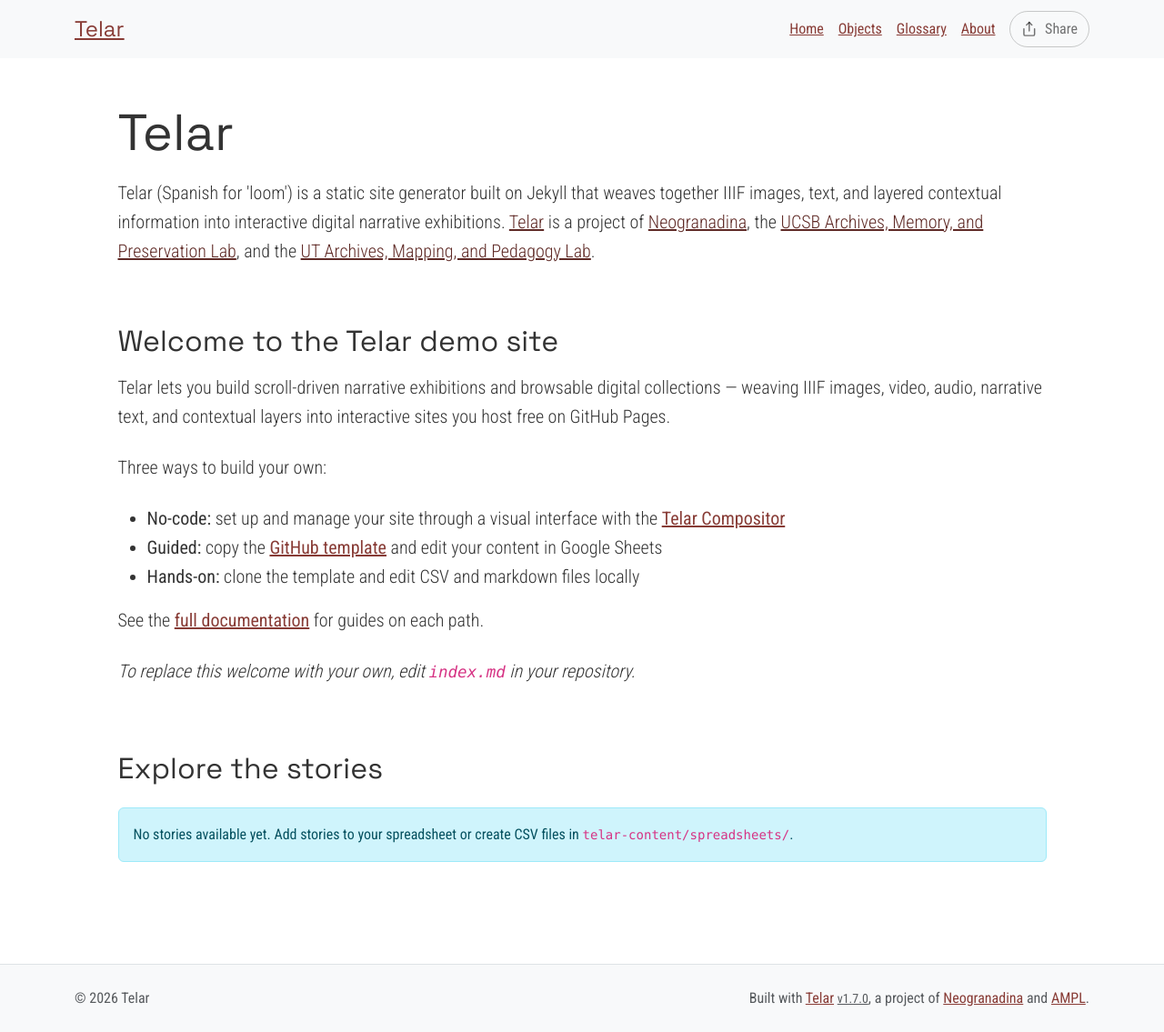
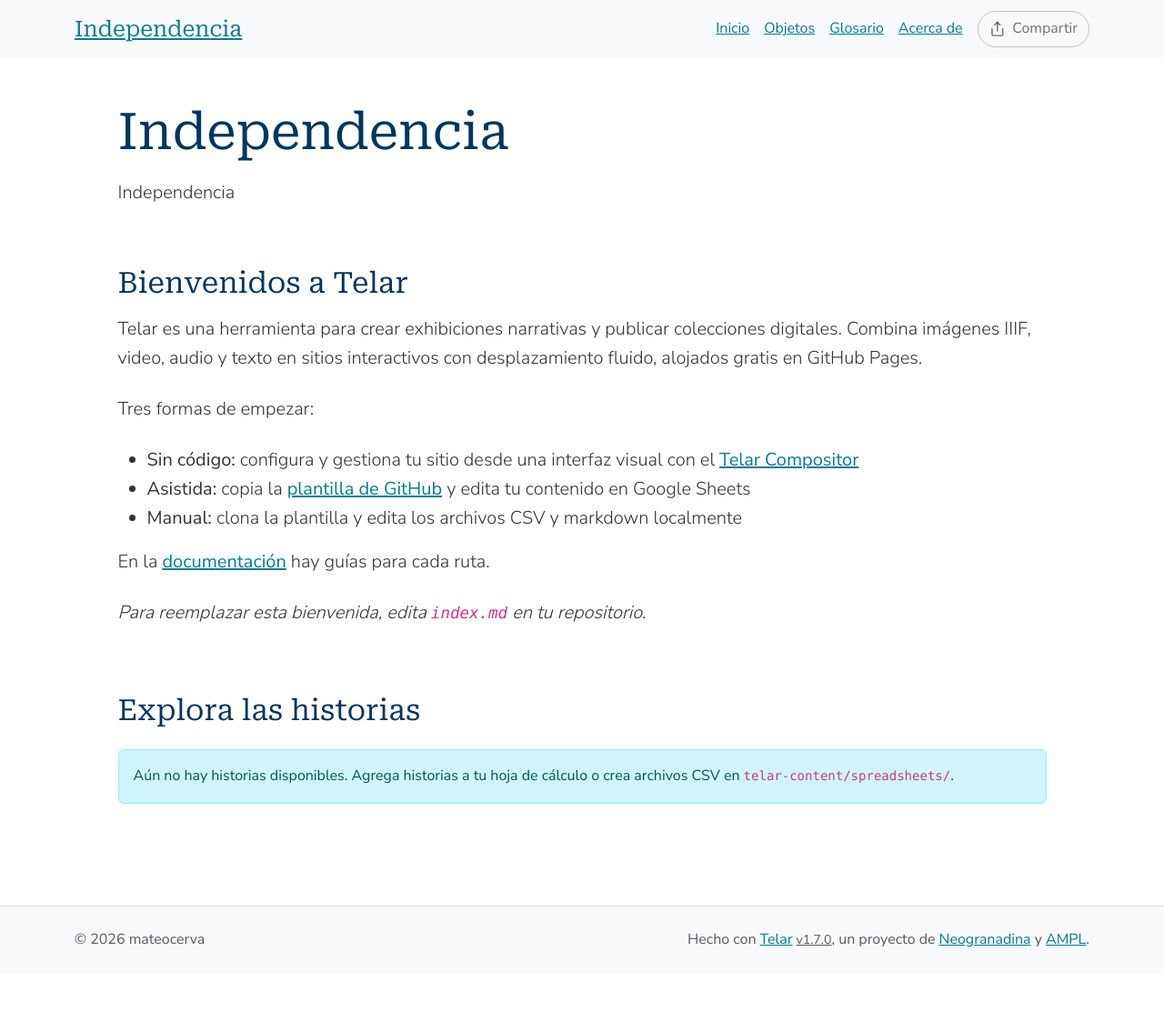
Before and after one commit to mateocerva/independencia, a Jekyll site: the page built from index.md, in a window 1280 px wide. Shown: the whole page at 91% size. Built offline with Jekyll 4.4.1, drawn with Linux system fonts in a browser that asks for light colours; after the commit the page ends 1071 px from its top, so only the background shows below that.

Commit message:
Set up site configuration and starter content

```diff
--- a/_config.yml
+++ b/_config.yml
@@ -2,15 +2,15 @@
 # https://telar.org
 
 # Site Settings
-title: "Telar"
-description: "Telar (Spanish for 'loom') is a static site generator built on Jekyll that weaves together IIIF images, text, and layered contextual information into interactive digital narrative exhibitions. <a href='https://github.com/UCSB-AMPLab/telar'>Telar</a> is a project of <a href='https://neogranadina.org'>Neogranadina</a>, the <a href='https://ampl.clair.ucsb.edu/'>UCSB Archives, Memory, and Preservation Lab</a>, and the <a href='https://liberalarts.utexas.edu/history/'>UT Archives, Mapping, and Pedagogy Lab</a>."
-url: "https://ampl.clair.ucsb.edu"
-baseurl: "/telar"
-author: ""
+title: "Independencia"
+description: "Independencia"
+url: "https://mateocerva.github.io"
+baseurl: "/independencia"
+author: "mateocerva"
 email: ""
-telar_theme: "trama" # Options: trama, paisajes, neogranadina, santa-barbara, austin, or custom
+telar_theme: "santa-barbara" # Options: trama, paisajes, neogranadina, santa-barbara, austin, or custom
 logo: ""
-telar_language: "en" # Options: "en" (English), "es" (Español)
+telar_language: "es" # Options: "en" (English), "es" (Español)
 collection_mode: false # Set to true to show objects first with large thumbnails and stories below with small thumbnails (collection-first homepage)
 
 # Story Interface Settings
@@ -18,7 +18,7 @@
   show_on_homepage: true # Set to false to hide stories section from homepage (stories still accessible via direct URL)
   show_story_steps: true # Set to false to hide "Step X" overlay in stories
   show_object_credits: true # Set to true to display object credits badge (bottom-left corner, dismissable)
-  include_demo_content: true # Fetch demo stories from content.telar.org. Switch this off to hide demo stories and their content.
+  include_demo_content: false # Fetch demo stories from content.telar.org. Switch this off to hide demo stories and their content.
 
 # Collection Interface Settings
 collection_interface:
@@ -45,7 +45,7 @@
 #    - If using GitHub Pages: GitHub Actions will automatically discover tab GIDs and fetch CSVs
 #    - If running locally: Run `python3 scripts/fetch_google_sheets.py` before building
 google_sheets:
-  enabled: true
+  enabled: false
   published_url: "https://docs.google.com/spreadsheets/d/e/2PACX-1vT9eeRoyQCr1j-1uDaWBm-rgZNXtn9A-mepL0I4dqDTx2-E_6gbVD-8x0DYDVhppiAzrFpd20_9cr3z/pubhtml"
 
 #
--- a/telar-content/spreadsheets/blank_template.csv
+++ /dev/null
@@ -1,5 +0,0 @@
-step,object,page,x,y,zoom,clip_start,clip_end,loop,alt_text,question,answer,layer1_button,layer1_content,layer2_button,layer2_content
-#,object_id from the objects tab,for multi-page items,horizontal position 0-1 (0.5 = center),vertical position 0-1 (0.5 = center),(1.0 = full image),"Start time for video/audio clips, e.g. ""1:30"" (m:ss) or ""90"" (seconds)",End time for video/audio clips,yes to loop the clip,"Describe what is visible in this zoomed view for screen readers. If empty, the object's image description is used.",Heading for this step,Brief 1-2 sentence text,"Optional button text (default: ""Learn more"")","Panel content: write text here, paste markdown, or enter path to .md file (e.g. your-story/file.md)","Optional second button text (default: ""Go deeper"")","Second panel: write text here, paste markdown, or enter path to .md file"
-1,telar-placeholder,,,,,,,,,question,answer,,,,
-2,telar-placeholder,,,,,,,,,question,answer,,,,
-3,telar-placeholder,,,,,,,,,question,answer,,,,
--- a/telar-content/spreadsheets/glossary.csv
+++ b/telar-content/spreadsheets/glossary.csv
@@ -2,6 +2,4 @@
 id_término,titulo,definición
 # Make it lower-case and avoid spaces.,# Please provide a title — this is required.,"Panel content: write text here, paste markdown, or the name of an .md file in /components/texts/glossary/ (the .md extension is required)"
 # Escríbelo en minúsculas y sin espacios.,# Incluye un título: este campo es obligatorio.,"Contenido del panel: escribe texto aquí, pega markdown, o indica un archivo archivo .md en /components/texts/glossary/ (la extensión .md es obligatoria)"
-telar,Telar,"Telar (Spanish for 'loom') is a minimal-computing framework that weaves together IIIF images, audio, video, and texts to create layered visual narratives for digital scholarship, public exhibitions, community storytelling, and classroom projects. Learn more at [Telar.org](https://telar.org)
-
-Telar es un marco de computación mínima que entreteje imágenes IIIF, audio, video y textos en narrativas visuales por capas para humanidades digitales, exposiciones públicas, narrativa comunitaria y proyectos en el salón de clase. Aprende más en [Telar.org](https://telar.org)"
+telar,Telar,"Telar es un marco de computación mínima que entreteje imágenes IIIF, audio, video y textos en narrativas visuales por capas para humanidades digitales, exposiciones públicas, narrativa comunitaria y proyectos en el salón de clase. Aprende más en [Telar.org](https://telar.org)"
--- a/telar-content/spreadsheets/project.csv
+++ b/telar-content/spreadsheets/project.csv
@@ -2,5 +2,4 @@
 orden,id_historia,titulo,subtitulo,firma,privada
 #,# Must match the tab name exactly. Use lowercase letters and hyphens (e.g. allegorical-woman),Story title,Optional subtitle,Optional attribution (supports markdown),"If ""yes"", then users will need the key you set in _config.yml to access this story."
 #,# Debe coincidir con el nombre de la pestaña exactamente. Usa letras minúsculas y guiones (p. ej. mujer-alegorica),Título de la historia,Subtítulo opcional,Atribución opcional (admite markdown),"Si ""sí"", los usuarios deberán utilizar la clave que fijes en _config.yml"
-1,blank_template,replace me with your title,,,FALSE
 2,plantilla_en_blanco,reemplázame con tu título,,,FALSE
```
Also changed, not shown: telar-content/texts/stories/blank_template/example-panel.md (deleted, +0 -9 lines).
